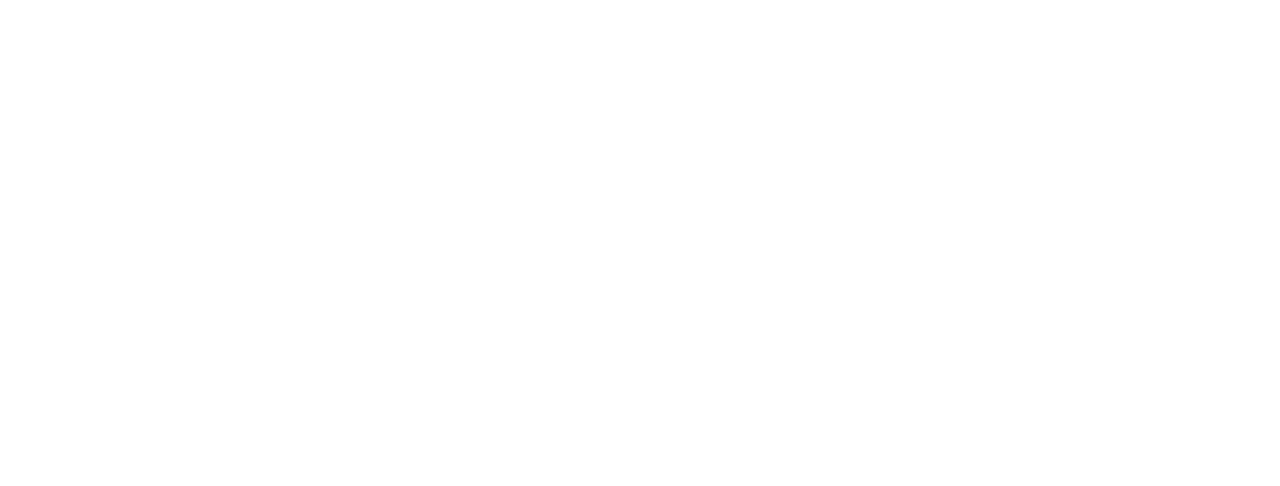
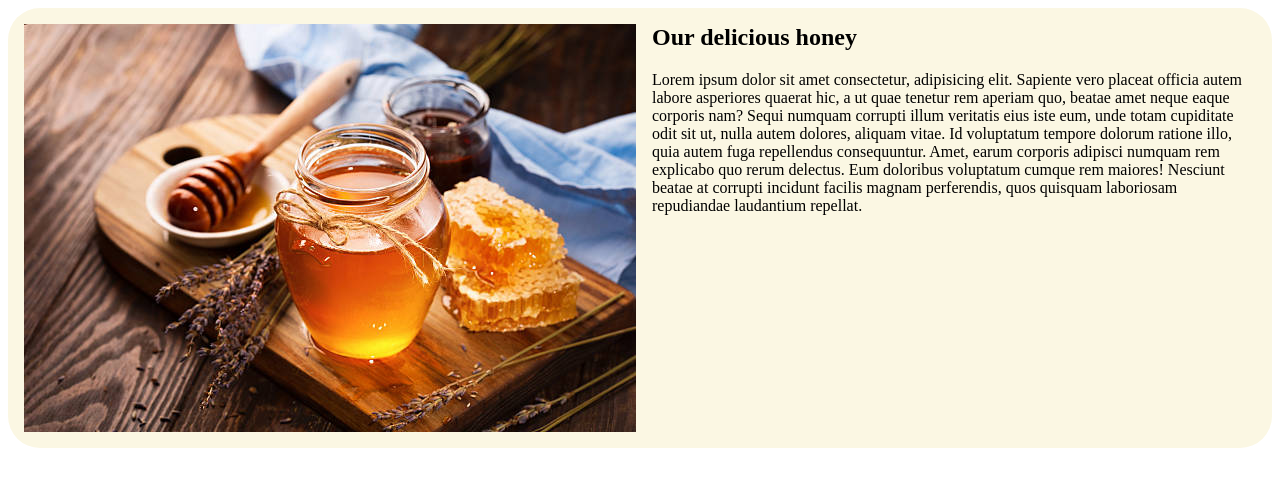
Before and after one commit to MeridjanShoti/U2-D3, a plain HTML site: page flexible_article.html in a window 1280 px wide. Drawn offline with Linux system fonts and the light colour scheme.

Commit message:
3 finito

```diff
--- a/assets/css/flexibleArticleStyle.css
+++ b/assets/css/flexibleArticleStyle.css
@@ -0,0 +1,25 @@
+article{
+    display: flex;
+    background-color: #FBF7E3;
+    border-radius: 2em;
+    padding: 1em;
+    gap: 1em;
+    align-items: flex-start;
+    text-overflow: hidden;
+}
+article img{
+    max-width: 50%;
+    max-height: max-content;
+}
+article div h2{
+    margin-top: 0;
+}
+@media screen and (max-width: 576px) {
+    article {
+        flex-direction: column-reverse;
+    }
+    article img {
+        width: 100%;
+        max-width: 100%;
+    }
+}
--- a/assets/css/navigationBarStyle.css
+++ b/assets/css/navigationBarStyle.css
@@ -18,7 +18,7 @@ nav ul{
     display: flex;
     justify-content: space-around;
     align-items: center;
-    padding: 0;
+    padding: 0 1em;
     width: 100%;
     margin-inline: auto;
     background-color: #FBF7E3;
@@ -26,7 +26,7 @@ nav ul{
     border-radius: 10em;
     font-family: Arial, Helvetica, sans-serif;
     font-size: 0.8em;
-
+    min-width: 600px;
 }
 nav ul li a img{
     max-width: 1.8em;
--- a/flexible_article.html
+++ b/flexible_article.html
@@ -7,6 +7,14 @@
     <link rel="stylesheet" href="./assets/css/flexibleArticleStyle.css">
 </head>
 <body>
-
+    <article>
+        <img src="./assets/imgs/honey.jpg" alt="honey">
+        <div>
+            <h2>Our delicious honey</h2>
+            <p>Lorem ipsum dolor sit amet consectetur, adipisicing elit. Sapiente vero placeat officia autem labore asperiores quaerat hic, a ut quae tenetur rem aperiam quo, beatae amet neque eaque corporis nam?
+            Sequi numquam corrupti illum veritatis eius iste eum, unde totam cupiditate odit sit ut, nulla autem dolores, aliquam vitae. Id voluptatum tempore dolorum ratione illo, quia autem fuga repellendus consequuntur.
+            Amet, earum corporis adipisci numquam rem explicabo quo rerum delectus. Eum doloribus voluptatum cumque rem maiores! Nesciunt beatae at corrupti incidunt facilis magnam perferendis, quos quisquam laboriosam repudiandae laudantium repellat.</p>
+        </div>
+    </article>
 </body>
 </html>
```
